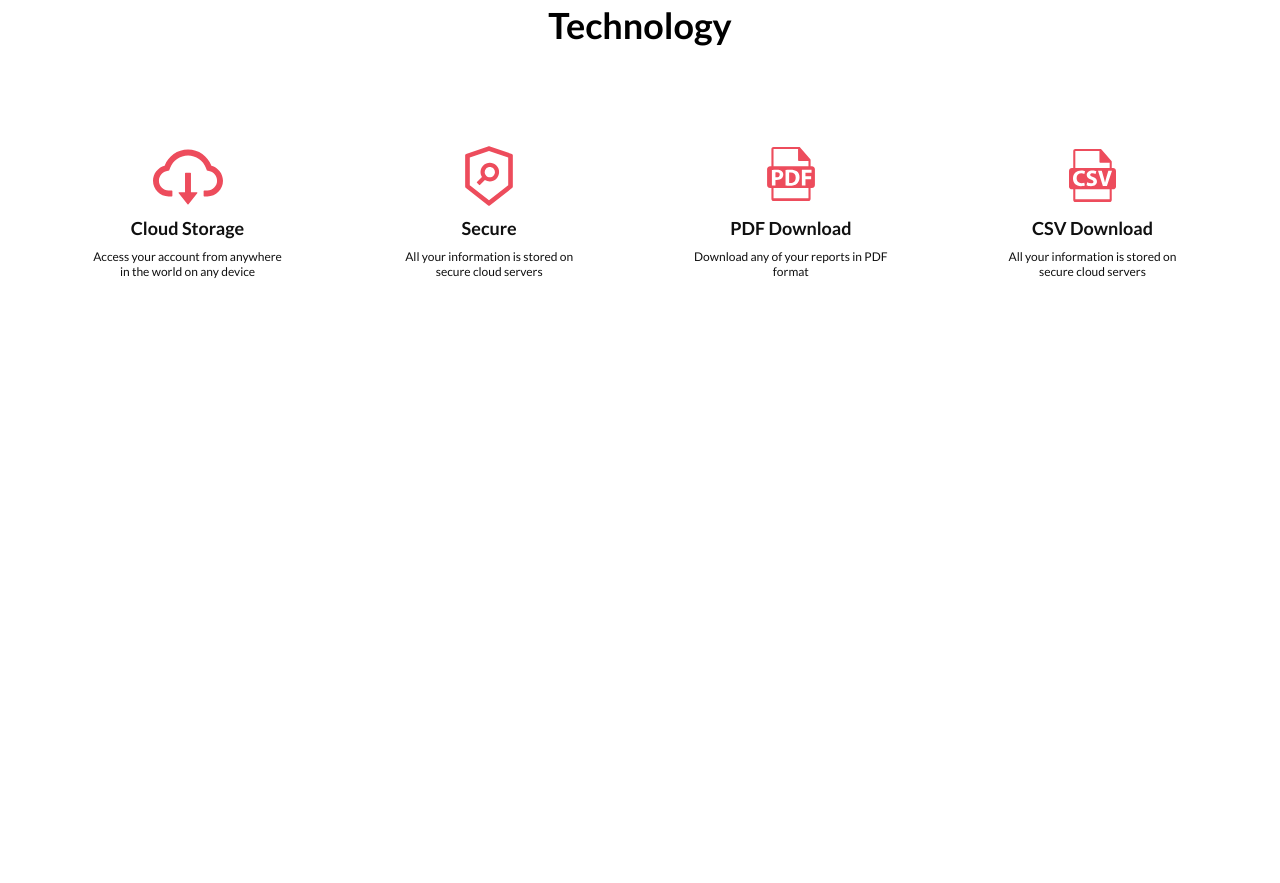
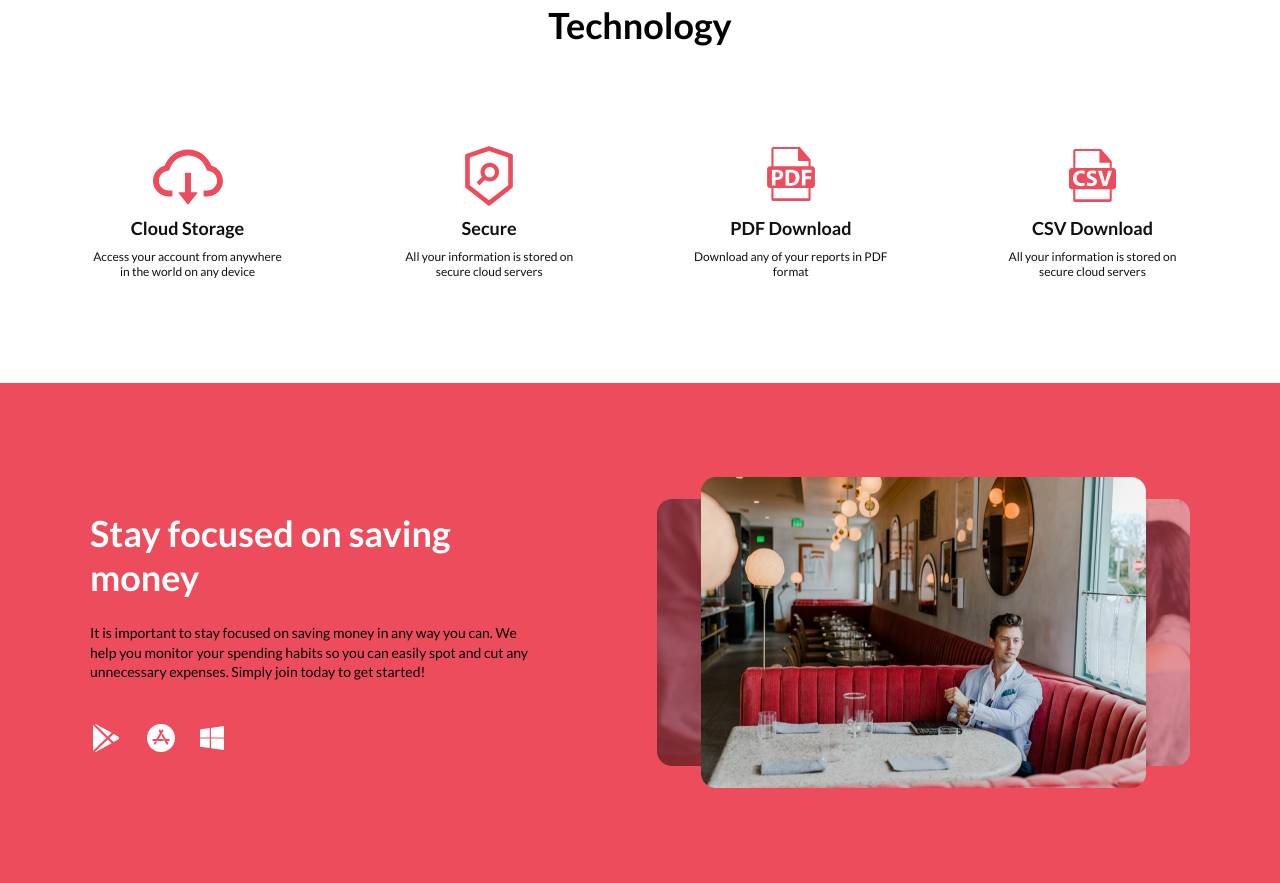
Before and after one commit to ITfrontTop/study_new, a plain HTML site: page month_1/home_work_site_portfolio/index.html in a window 1280 px wide. Shown: the part 1950-2833 px from the top of the page. Before the commit the page ends 2333 px from the top, so only its background shows below. Drawn offline with Linux system fonts and the light colour scheme.

Commit message:
added app section

```diff
--- a/month_1/home_work_site_portfolio/css/style.css
+++ b/month_1/home_work_site_portfolio/css/style.css
@@ -267,3 +267,37 @@
   font-weight: 400;
   width: 195px;
 }
+
+/* app section */
+.app {
+  padding: 94px 0 95px;
+  background-color: var(--primary);
+}
+
+.app__inner {
+  display: flex;
+  justify-content: space-between;
+  align-items: center;
+}
+
+.app__content {
+  width: 450px;
+}
+
+.app__content-title {
+  color: var(--white);
+  margin-bottom: 24px;
+}
+
+.app__content-text {
+  font-size: 14px;
+  font-weight: 400;
+  line-height: 140%;
+  margin-bottom: 40px;
+}
+
+.app__content-box {
+  display: flex;
+  align-items: center;
+  gap: 23px;
+}
--- a/month_1/home_work_site_portfolio/index.html
+++ b/month_1/home_work_site_portfolio/index.html
@@ -202,6 +202,38 @@
           </div>
         </div>
       </section>
+
+      <section class="app">
+        <div class="container">
+          <div class="app__inner">
+            <div class="app__content">
+              <h2 class="app__content-title title">
+                Stay focused on saving money
+              </h2>
+              <p class="app__content-text">
+                It is important to stay focused on saving money in any way you
+                can. We help you monitor your spending habits so you can easily
+                spot and cut any unnecessary expenses. Simply join today to get
+                started!
+              </p>
+              <div class="app__content-box">
+                <div class="app__content-icon">
+                  <img src="./img/app-icon1.svg" alt="app icon" />
+                </div>
+                <div class="app__content-icon">
+                  <img src="./img/app-icon2.svg" alt="app icon" />
+                </div>
+                <div class="app__content-icon">
+                  <img src="./img/app-icon3.svg" alt="app icon" />
+                </div>
+              </div>
+            </div>
+            <div class="app__img">
+              <img src="./img/app-img.png" alt="app image" />
+            </div>
+          </div>
+        </div>
+      </section>
     </div>
   </body>
 </html>
```
Also changed, not shown: month_1/home_work_site_portfolio/img/app-icon1.svg (added), month_1/home_work_site_portfolio/img/app-icon2.svg (added), month_1/home_work_site_portfolio/img/app-icon3.svg (added), month_1/home_work_site_portfolio/img/app-img.png (added).
